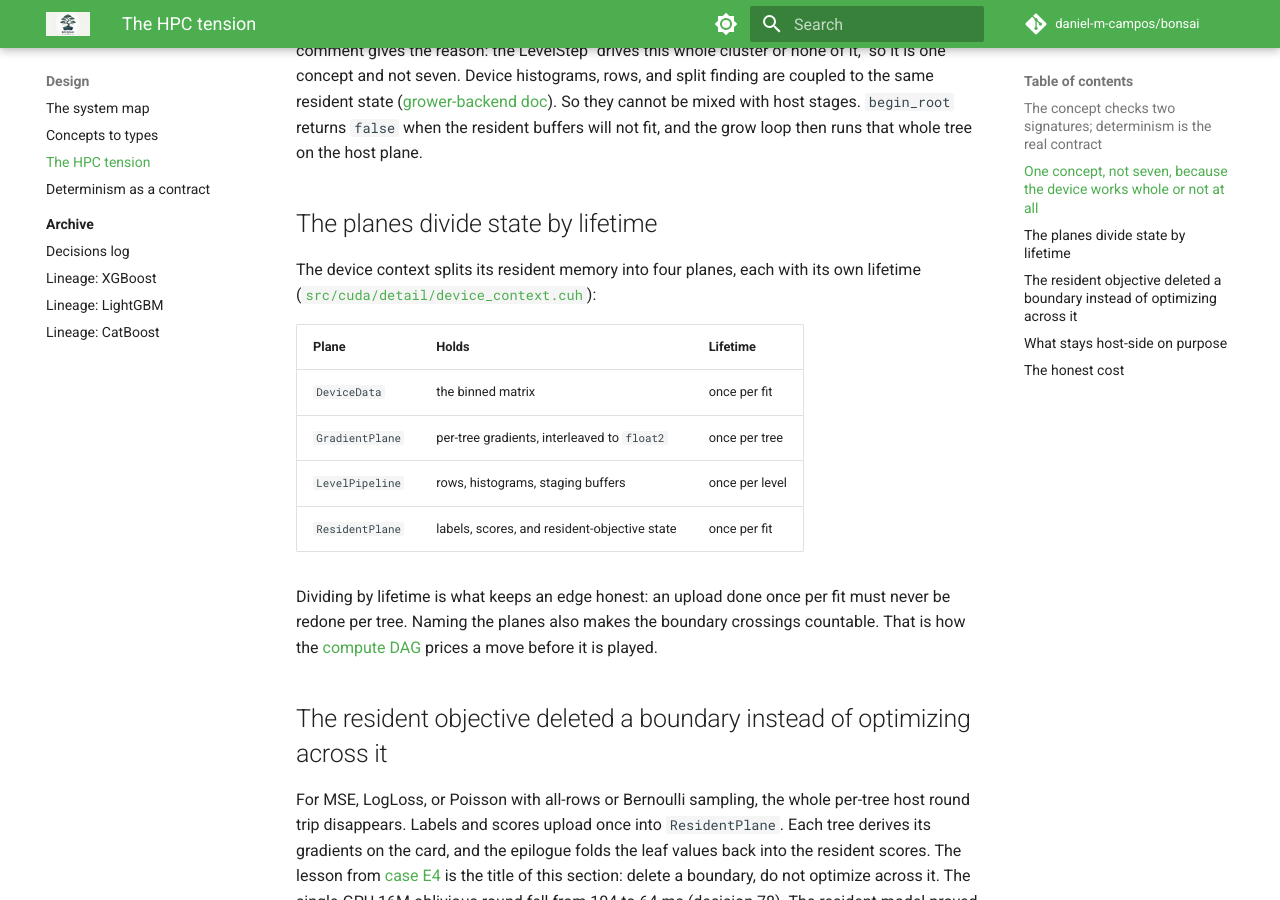
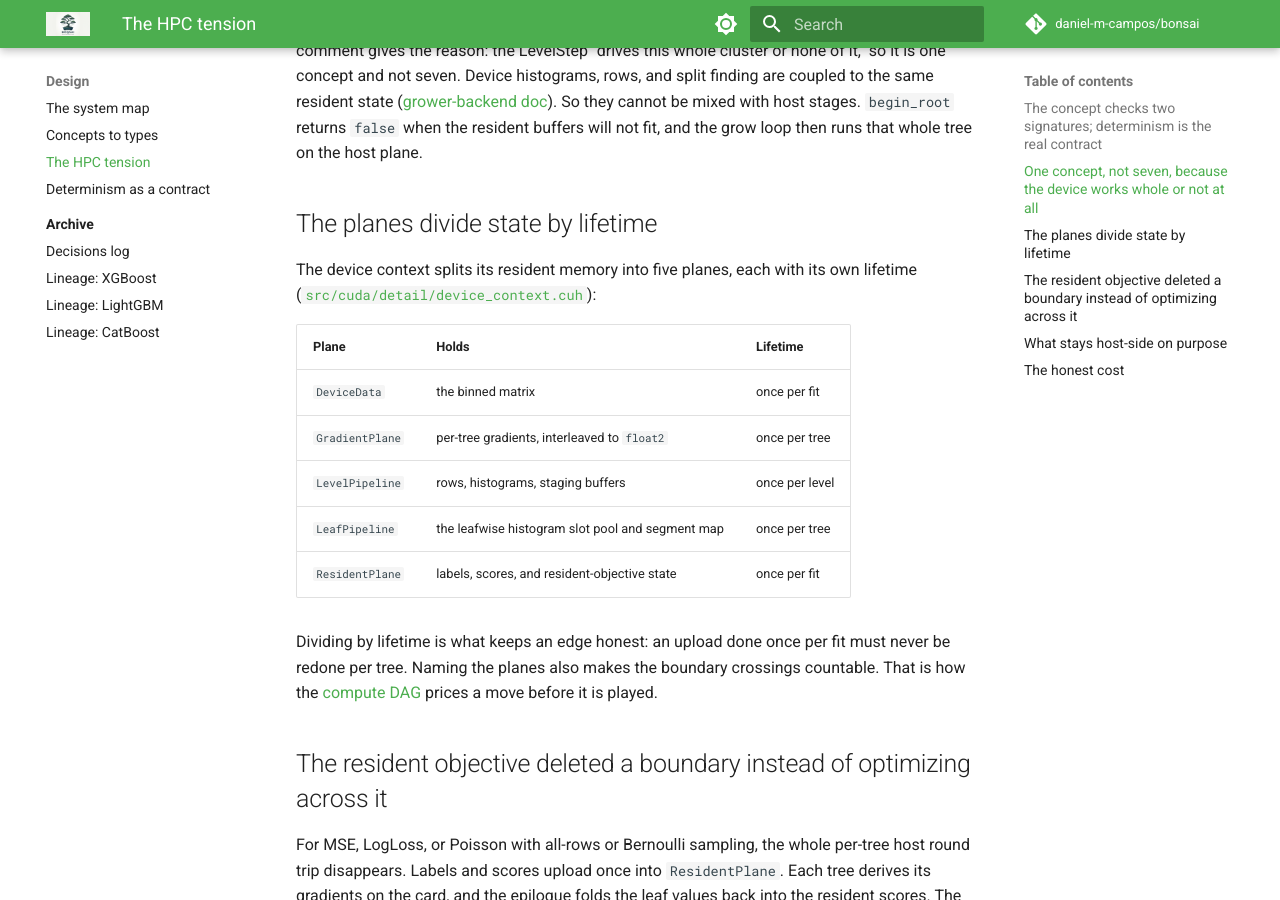
Before and after one commit to daniel-m-campos/bonsai, an MkDocs documentation site: the page built from docs/design/the-hpc-tension.md, in a window 1280 px wide and 900 px high, scrolled down 749 px. Built offline with MkDocs 1.6.1 and Material for MkDocs 9.7.7, drawn with Linux system fonts in a browser that asks for light colours; comment, search, counter and statistics services are not loaded.

Commit message:
docs: close leafwise doc staleness after campaign
Sweep the device-leafwise CUDA campaign's live docs for claims the
new cuda_leafwise grower made stale: the module docstring's two-grower
listing, guide 10's level-transaction claim overgeneralized past
leafwise's own LeafStep seam, the HPC-tension plane count missing
LeafPipeline, and doc 19's resident-objective reopener now landed.
Also reverts report.md's dated v1.2.0 addendum, which a prior pass
had anachronistically edited to claim three CUDA growers existed
before decision 42 withdrew cuda_leafwise, and refreshes the
architecture index's doc 20 status row.

```diff
--- a/docs/design/the-hpc-tension.md
+++ b/docs/design/the-hpc-tension.md
@@ -26,13 +26,14 @@ So they cannot be mixed with host stages.
 
 ## The planes divide state by lifetime
 
-The device context splits its resident memory into four planes, each with its own lifetime ([`src/cuda/detail/device_context.cuh`](../../src/cuda/detail/device_context.cuh)):
+The device context splits its resident memory into five planes, each with its own lifetime ([`src/cuda/detail/device_context.cuh`](../../src/cuda/detail/device_context.cuh)):
 
 | Plane | Holds | Lifetime |
 |---|---|---|
 | `DeviceData` | the binned matrix | once per fit |
 | `GradientPlane` | per-tree gradients, interleaved to `float2` | once per tree |
 | `LevelPipeline` | rows, histograms, staging buffers | once per level |
+| `LeafPipeline` | the leafwise histogram slot pool and segment map | once per tree |
 | `ResidentPlane` | labels, scores, and resident-objective state | once per fit |
 
 Dividing by lifetime is what keeps an edge honest: an upload done once per fit must never be redone per tree.
```
Also changed, not shown: docs/architecture/19-multi-gpu.md (+1 -1 lines), docs/architecture/README.md (+1 -1 lines), docs/guide/10-gpu-training.md (+1 -1 lines), docs/report.md (+2 -2 lines), 1 other file.
